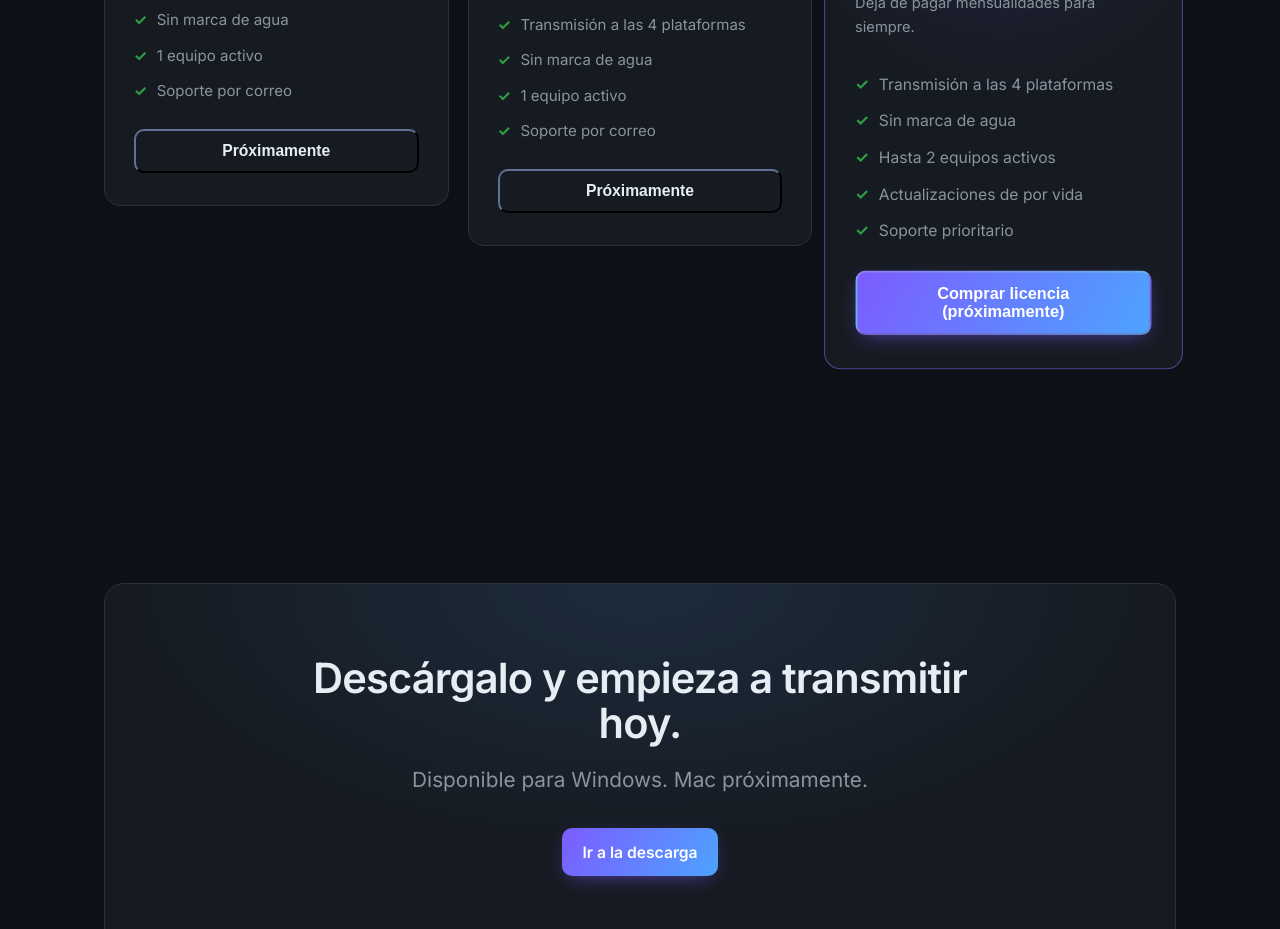
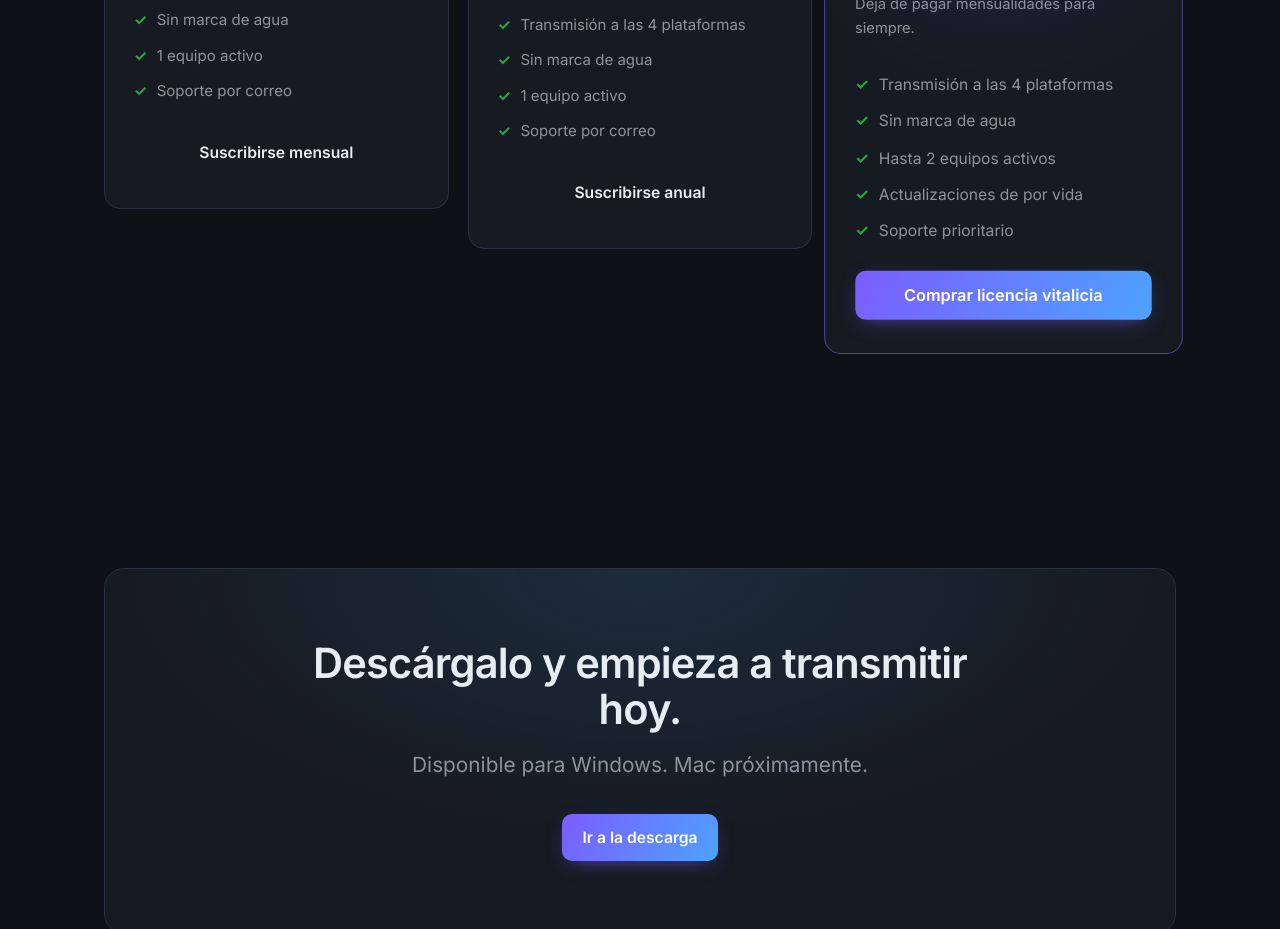
Before and after one commit to NABA-OL/Muxlyve-web, a Next.js app: page / in a window 1280 px wide. Shown: the part 3300-4229 px from the top of the page. Built offline with nearby package versions, Linux system fonts and the light colour scheme; no server answers; the database is empty.

Commit message:
feat: wire Freemius checkout buttons for all three plans

```diff
--- a/src/app/page.tsx
+++ b/src/app/page.tsx
@@ -196,14 +196,15 @@ export default async function Home() {
                   <li>1 equipo activo</li>
                   <li>Soporte por correo</li>
                 </ul>
-                {/* ponytail: placeholder Freemius — Fase 3 */}
-                <button
+                <a
                   className="btn btn-ghost"
+                  href="https://checkout.freemius.com/mode/page/plugin/32832/plan/53907/"
+                  target="_blank"
+                  rel="noopener noreferrer"
                   style={{ width: "100%", justifyContent: "center" }}
-                  disabled
                 >
-                  Próximamente
-                </button>
+                  Suscribirse mensual
+                </a>
               </div>
 
               {/* Anual */}
@@ -219,13 +220,15 @@ export default async function Home() {
                   <li>1 equipo activo</li>
                   <li>Soporte por correo</li>
                 </ul>
-                <button
+                <a
                   className="btn btn-ghost"
+                  href="https://checkout.freemius.com/mode/page/plugin/32832/plan/53907/?billing_cycle=annual"
+                  target="_blank"
+                  rel="noopener noreferrer"
                   style={{ width: "100%", justifyContent: "center" }}
-                  disabled
                 >
-                  Próximamente
-                </button>
+                  Suscribirse anual
+                </a>
               </div>
 
               {/* Vitalicia — destacada */}
@@ -247,13 +250,15 @@ export default async function Home() {
                   <li>Actualizaciones de por vida</li>
                   <li>Soporte prioritario</li>
                 </ul>
-                <button
+                <a
                   className="btn btn-primary"
+                  href="https://checkout.freemius.com/mode/page/plugin/32832/plan/53899/"
+                  target="_blank"
+                  rel="noopener noreferrer"
                   style={{ width: "100%", justifyContent: "center" }}
-                  disabled
                 >
-                  Comprar licencia (próximamente)
-                </button>
+                  Comprar licencia vitalicia
+                </a>
               </div>
             </div>
           </div>
```
